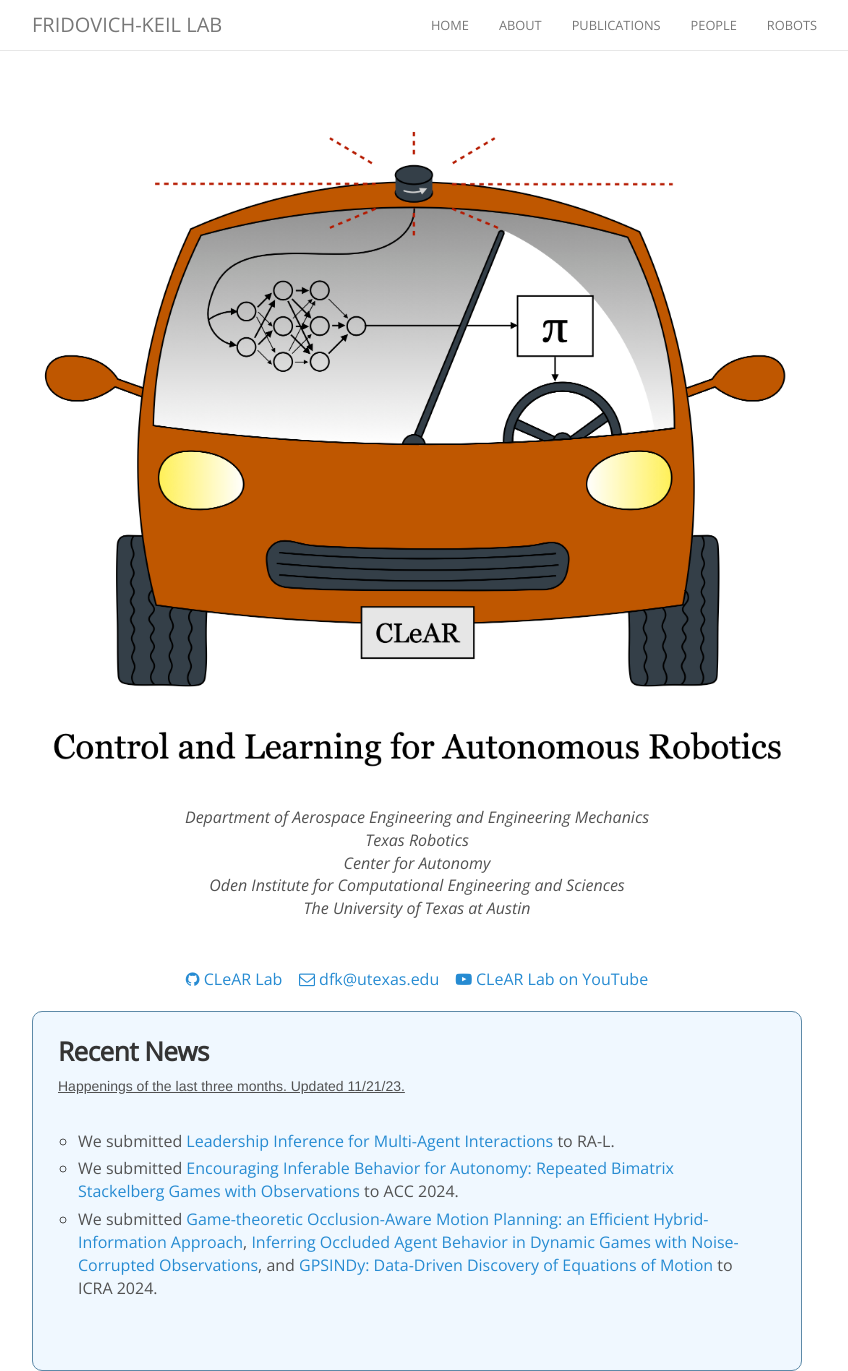
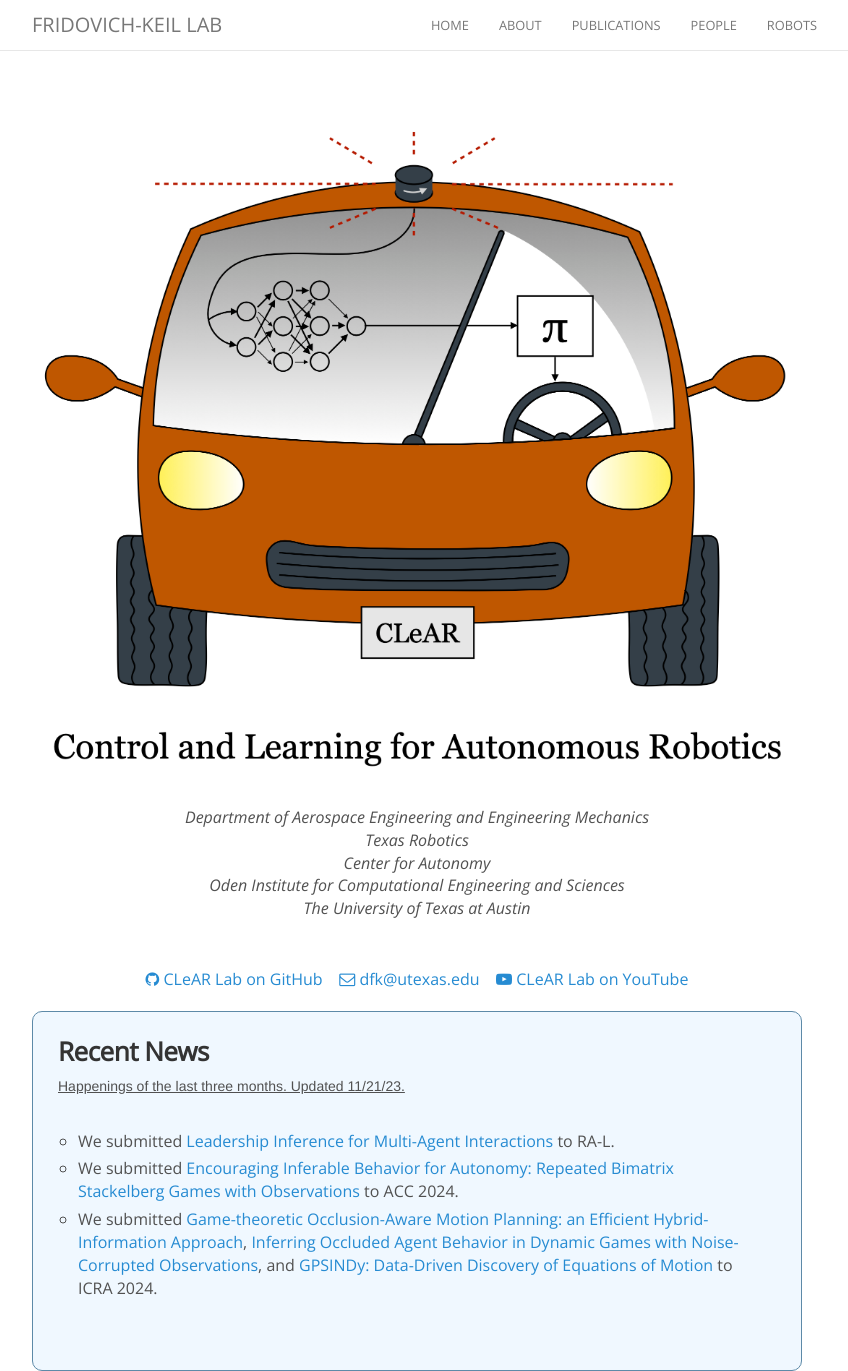
Before and after one commit to KordingLab/KordingLab.github.io, a Jekyll site: the page built from index.html, in a window 1280 px wide and 1371 px high. Shown: the whole window, without its empty margins (223-1071 px from the left). Built offline with Jekyll 4.4.1, drawn with Linux system fonts in a browser that asks for light colours; nearby versions of some CDN libraries; comment, search, counter and statistics services are not loaded.

Commit message:
Update index.html

```diff
--- a/index.html
+++ b/index.html
@@ -16,7 +16,7 @@ layout: default
 
         <span style="display: block; margin-bottom: 3em"></span>
 
-      <a href="https://github.com/CLeARoboticsLab"><i class="fa fa-github"></i> CLeAR Lab</a>&nbsp;&nbsp;&nbsp;
+      <a href="https://github.com/CLeARoboticsLab"><i class="fa fa-github"></i> CLeAR Lab on GitHub</a>&nbsp;&nbsp;&nbsp;
       <a href="mailto:dfk@utexas.edu"><i class="fa fa-envelope-o"></i> dfk@utexas.edu</a>&nbsp;&nbsp;&nbsp;
       <a href="https://www.youtube.com/@CLeARLabUT/featured"><i class="fa fa-youtube-play"></i> CLeAR Lab on YouTube</a>
       </p>
```
